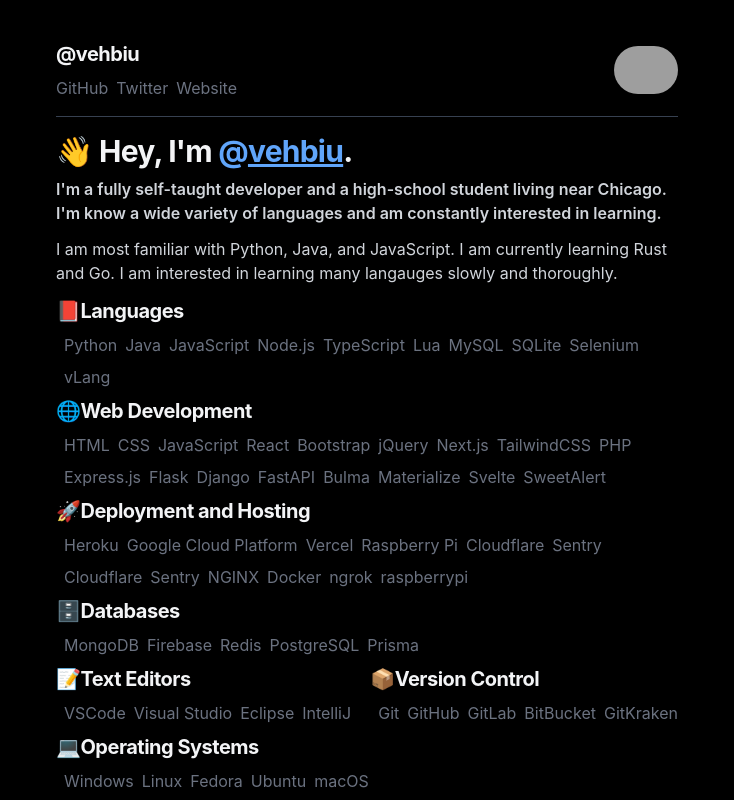
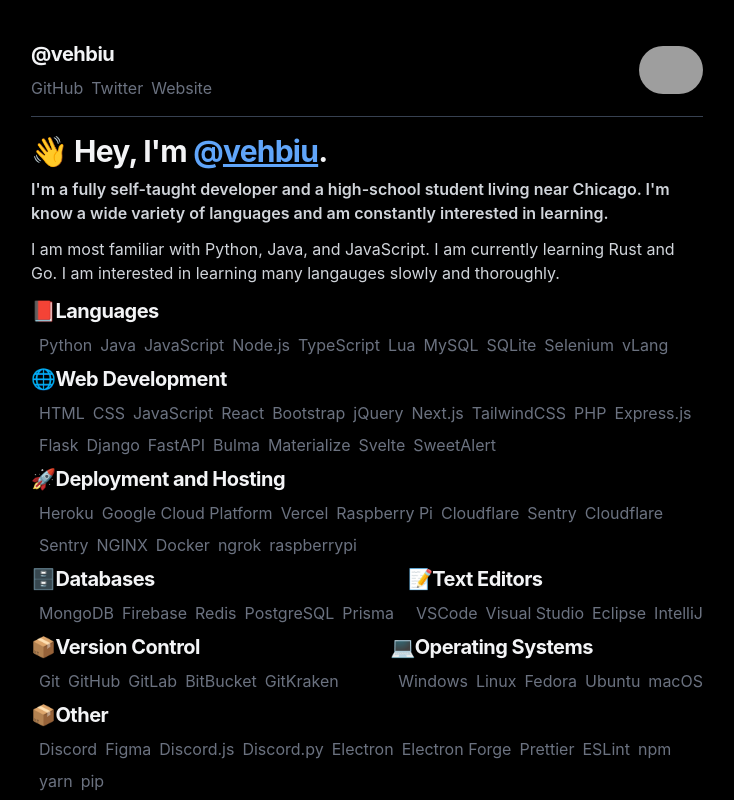
Before and after one commit to vehbiu/website, a React (Create React App) app: page / in a window 1280 px wide. Shown: the top 800 px of the page, without its empty margins (273-1007 px from the left). Built offline with nearby package versions, Linux system fonts and the light colour scheme; grey boxes are pictures that could not be loaded.

Commit message:
(Rough Release) Make it a bit larger

```diff
--- a/tailwind.config.js
+++ b/tailwind.config.js
@@ -6,7 +6,7 @@
       center: true,
       padding: "2rem",
       screens: {
-        "2xl": "750px",
+        "2xl": "800px",
       },
     },
     extend: {},
```
